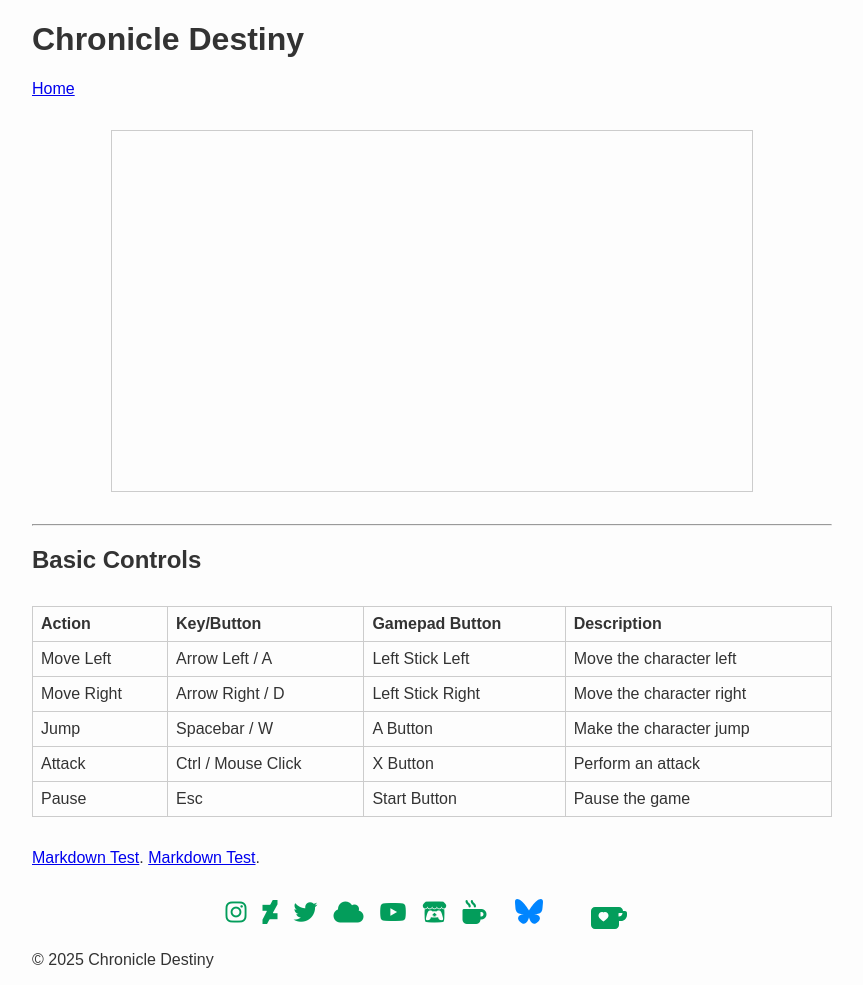
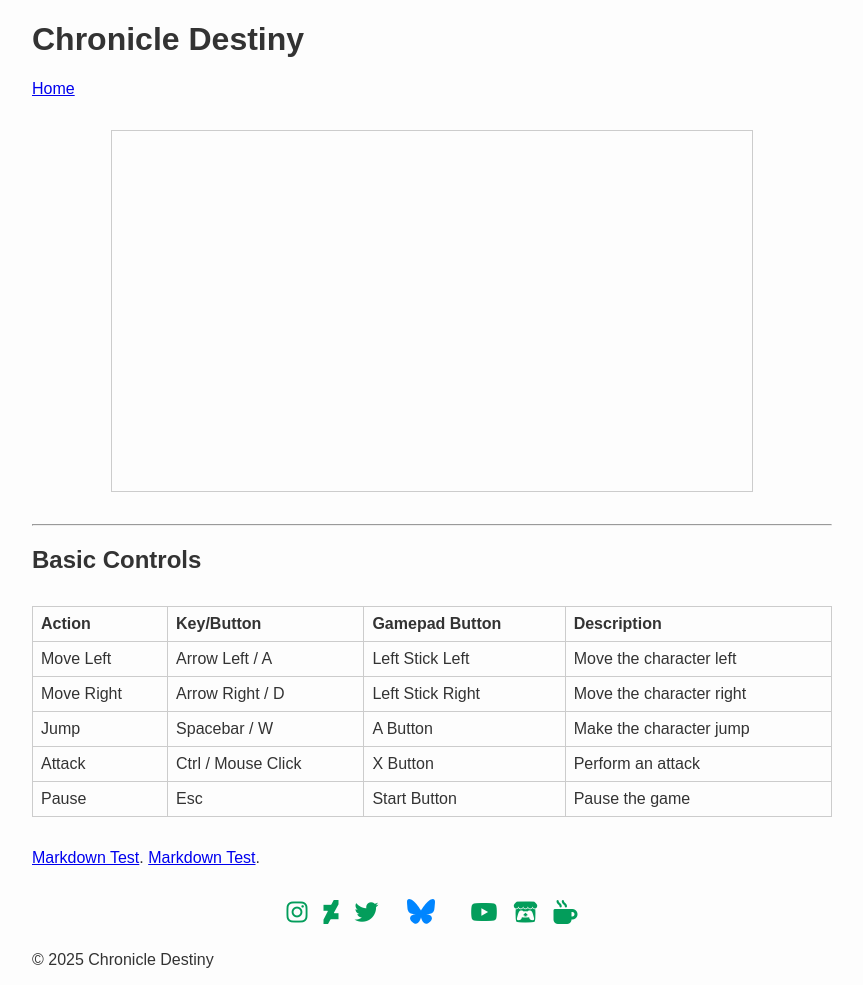
Before and after one commit to zBuLe/Chronicle-Destiny, a Jekyll site: the page built from index.md, in a window 1280 px wide. Shown: the whole page, without its empty margins (208-1071 px from the left). Built offline with Jekyll 4.4.1, drawn with Linux system fonts in a browser that asks for light colours; our own code applies the rules of GitHub Pages for plain Markdown files; a script that is not in the unit is left out.

Commit message:
Refactor BlueSky link in footer to include SVG icon and remove redundant code

```diff
--- a/_includes/footer.html
+++ b/_includes/footer.html
@@ -10,8 +10,8 @@
     <a href="https://twitter.com/zBuLe" target="_blank" title="Twitter">
       <i class="fab fa-twitter"></i>
     </a>
-    <a href="https://bsky.app/profile/zbule.xyz" target="_blank" title="BlueSky">
-      <i class="fa-solid fa-cloud"></i>
+    <a href="https://bsky.app/profile/zbule.xyz" target="_blank" title="BlueSky" class="social-icon">
+      <svg fill="none" viewBox="0 0 64 57" width="28" style="width: 28px; height: 24.9375px;"><path fill="#0085ff" d="M13.873 3.805C21.21 9.332 29.103 20.537 32 26.55v15.882c0-.338-.13.044-.41.867-1.512 4.456-7.418 21.847-20.923 7.944-7.111-7.32-3.819-14.64 9.125-16.85-7.405 1.264-15.73-.825-18.014-9.015C1.12 23.022 0 8.51 0 6.55 0-3.268 8.579-.182 13.873 3.805ZM50.127 3.805C42.79 9.332 34.897 20.537 32 26.55v15.882c0-.338.13.044.41.867 1.512 4.456 7.418 21.847 20.923 7.944 7.111-7.32 3.819-14.64-9.125-16.85 7.405 1.264 15.73-.825 18.014-9.015C62.88 23.022 64 8.51 64 6.55c0-9.818-8.578-6.732-13.873-2.745Z"></path></svg>
     </a>
     <a href="https://youtube.com/@bluestar03" target="_blank" title="YouTube">
       <i class="fab fa-youtube"></i>
@@ -22,28 +22,6 @@
     <a href="https://ko-fi.com/zbule" target="_blank" title="Ko-fi">
       <i class="fa-solid fa-mug-hot"></i>
     </a>
-
-
-
-
-
-
-
-
-    <a href="https://bsky.app/profile/zbule.xyz" target="_blank" title="BlueSky" class="social-icon">
-      <svg fill="none" viewBox="0 0 64 57" width="28" style="width: 28px; height: 24.9375px;"><path fill="#0085ff" d="M13.873 3.805C21.21 9.332 29.103 20.537 32 26.55v15.882c0-.338-.13.044-.41.867-1.512 4.456-7.418 21.847-20.923 7.944-7.111-7.32-3.819-14.64 9.125-16.85-7.405 1.264-15.73-.825-18.014-9.015C1.12 23.022 0 8.51 0 6.55 0-3.268 8.579-.182 13.873 3.805ZM50.127 3.805C42.79 9.332 34.897 20.537 32 26.55v15.882c0-.338.13.044.41.867 1.512 4.456 7.418 21.847 20.923 7.944 7.111-7.32 3.819-14.64-9.125-16.85 7.405 1.264 15.73-.825 18.014-9.015C62.88 23.022 64 8.51 64 6.55c0-9.818-8.578-6.732-13.873-2.745Z"></path></svg>
-    </a>
-
-    <a href="https://ko-fi.com/yourname" target="_blank" title="Ko-fi" class="social-icon">
-      <svg xmlns="http://www.w3.org/2000/svg" viewBox="0 0 576 512" width="24" height="24" fill="#039D5B">
-        <path d="M416 192c0-17.7 14.3-32 32-32h96c17.7 0 32 14.3 32 32v32c0 53-43 96-96 96h-32v64c0 35.3-28.7 64-64 64H64c-35.3
-        0-64-28.7-64-64V160c0-35.3 28.7-64 64-64h384c35.3 0 64 28.7 64 64v32h-64v-32zm88 32v-32h-56c-4.4 0-8 3.6-8 8v48h8c30.9
-        0 56-25.1 56-56zM176 176c-30.9 0-56 25.1-56 56 0 41.8 56 80 80 96 24-16 80-54.2 80-96 0-30.9-25.1-56-56-56-15.2
-        0-28.9 6.2-38.9 16.2C204.9 182.2 191.2 176 176 176z"/>
-      </svg>
-    </a>
-
-
   </div>
 
 
```
